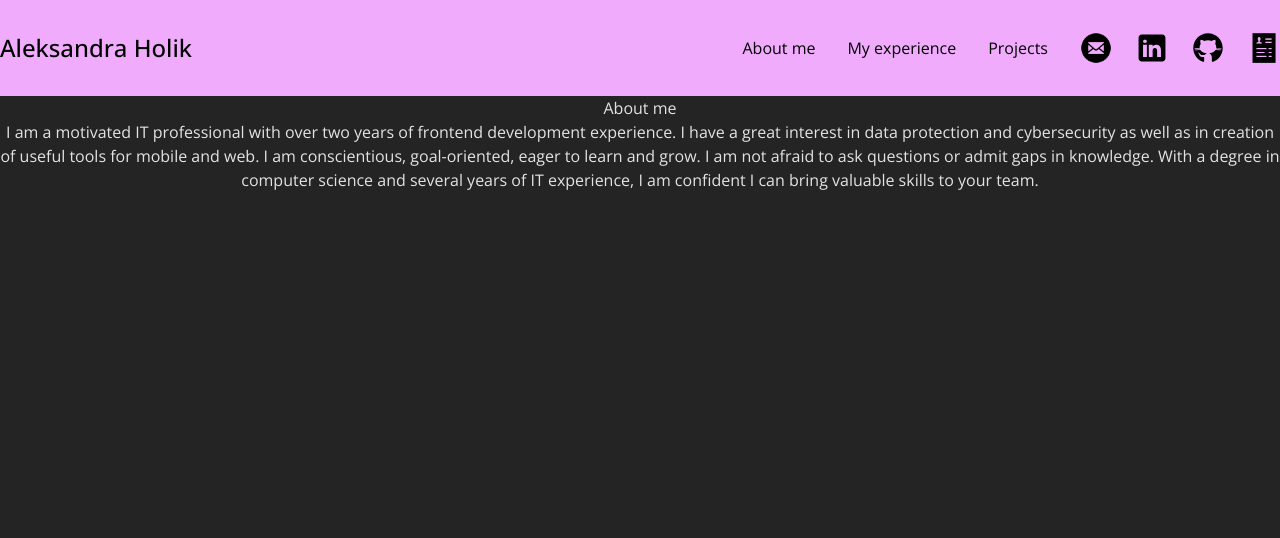
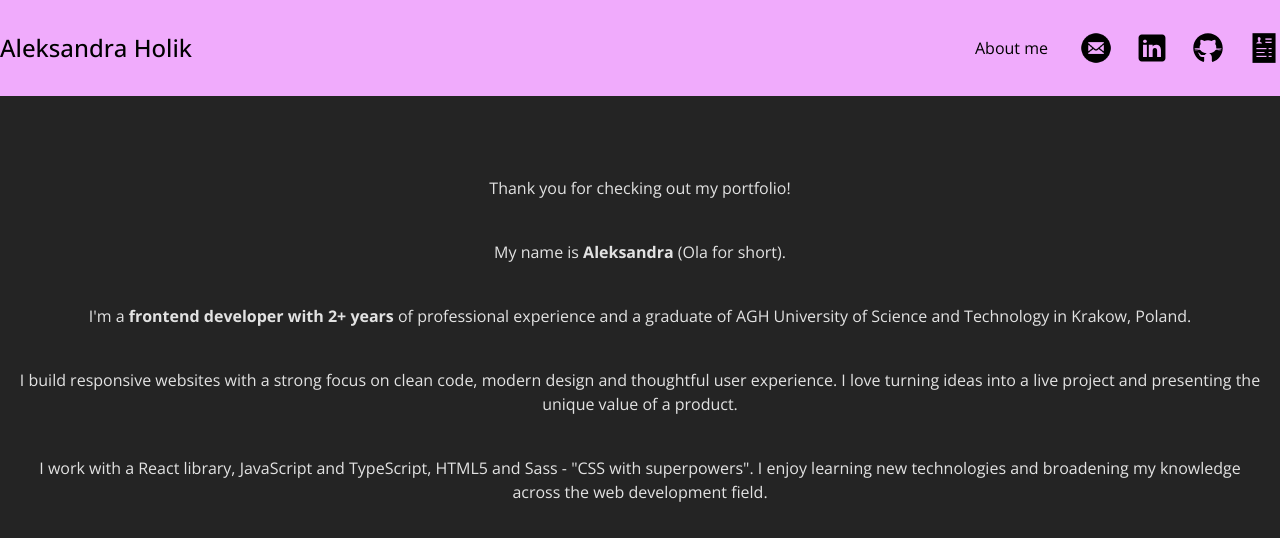
Before and after one commit to rarmand/portfolio, a React (Vite) app: page / in a window 1280 px wide. Shown: the top 538 px of the page. Built offline with nearby package versions, Linux system fonts and the light colour scheme.

Commit message:
added english About me content

```diff
--- a/src/components/About.tsx
+++ b/src/components/About.tsx
@@ -1,17 +1,55 @@
 function About() {
   return (
     <section id='about'>
-      <div className='container'>
-        <h2>About me</h2>
+      <div className='container flex flex-col gap-10 py-20 mx-auto px-4'>
+        <p>Thank you for checking out my portfolio!</p>
+
         <p>
-          I am a motivated IT professional with over two years of frontend
-          development experience. I have a great interest in data protection and
-          cybersecurity as well as in creation of useful tools for mobile and
-          web. I am conscientious, goal-oriented, eager to learn and grow. I am
-          not afraid to ask questions or admit gaps in knowledge. With a degree
-          in computer science and several years of IT experience, I am confident
-          I can bring valuable skills to your team.
+          My name is <b>Aleksandra</b> (Ola for short).
         </p>
+
+        <p>
+          I'm a <b>frontend developer with 2+ years</b> of professional
+          experience and a graduate of AGH University of Science and Technology
+          in Krakow, Poland.
+        </p>
+
+        <p>
+          I build responsive websites with a strong focus on clean code, modern
+          design and thoughtful user experience. I love turning ideas into a
+          live project and presenting the unique value of a product.
+        </p>
+
+        <p>
+          I work with a React library, JavaScript and TypeScript, HTML5 and Sass
+          - "CSS with superpowers". I enjoy learning new technologies and
+          broadening my knowledge across the web development field.
+        </p>
+
+        {/* <h3>My technology stack</h3>
+
+        <ul>
+          <li>JavaScript (ES6+)</li>
+          <li>TypeScript</li>
+          <li>React</li>
+          <li>Next.js</li>
+          <li>HTML5</li>
+          <li>CSS3</li>
+          <li>Tailwind CSS</li>
+          <li>CSS Modules</li>
+          <li>Sass</li>
+          <li>GraphQL</li>
+          <li>Git</li>
+          <li>Figma</li>
+          <li>Flutter</li>
+          <li>Dart</li>
+          <li>Linux</li>
+          <li>MAC OS</li>
+          <li>Jira</li>
+          <li>React Testing Library</li>
+          <li>Jest</li>
+          <li>Cucumber</li>
+        </ul> */}
       </div>
     </section>
   );
--- a/src/components/Header.tsx
+++ b/src/components/Header.tsx
@@ -14,12 +14,12 @@ function Header() {
               <li>
                 <a href='#about'>About me</a>
               </li>
-              <li>
+              {/* <li>
                 <a href='#experience'>My experience</a>
               </li>
               <li>
                 <a href='#projects'>Projects</a>
-              </li>
+              </li> */}
             </ul>
           </nav>
 
```
